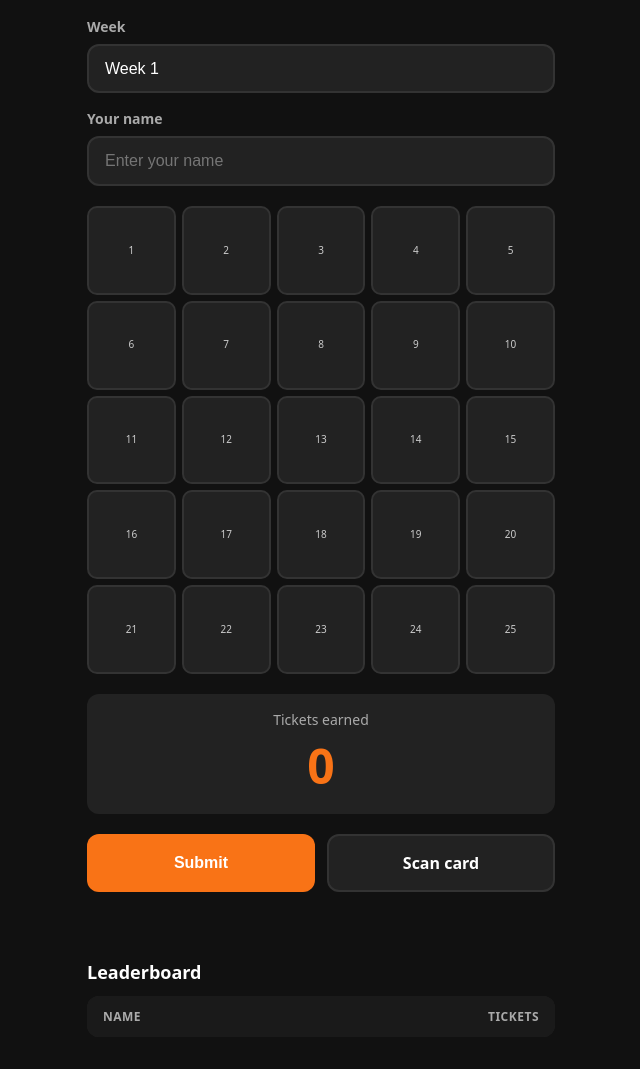
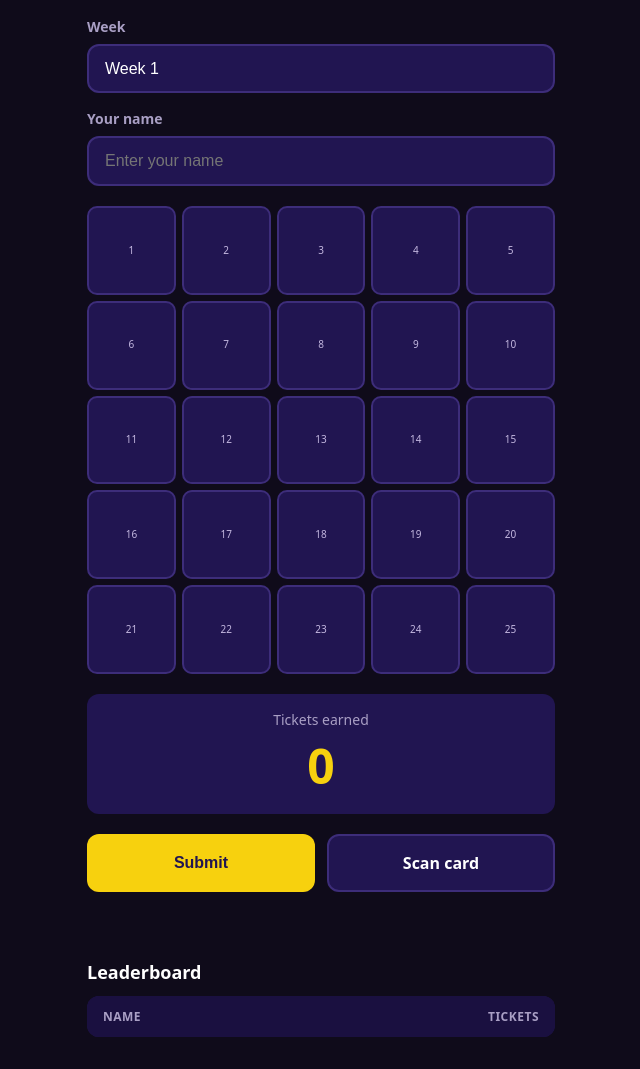
Before and after one commit to bradthurber/f45-bingo-cf, a website: page pages/index.html in a window 1280 px wide. Shown: the part 57-1126 px from the top of the page, without its empty margins (319-959 px from the left). Drawn offline with Linux system fonts and the light colour scheme; no server answers.

Commit message:
Update colors to F45 brand (purple and yellow)
Replace orange theme with official F45 colors:
- Purple (#211551) for backgrounds
- Yellow (#f7d10e) for accents and CTAs
- Dark purple text on yellow for contrast

Co-Authored-By: Claude Opus 4.5 <noreply@anthropic.com>

```diff
--- a/pages/styles.css
+++ b/pages/styles.css
@@ -5,7 +5,7 @@
 body {
   font-family: system-ui, -apple-system, sans-serif;
   margin: 0;
-  background: #111;
+  background: #0f0b1a;
   color: #fff;
   min-height: 100vh;
   padding: env(safe-area-inset-top) env(safe-area-inset-right) env(safe-area-inset-bottom) env(safe-area-inset-left);
@@ -23,7 +23,7 @@ h1 {
   font-weight: 800;
   margin: 0 0 20px 0;
   text-align: center;
-  color: #f97316;
+  color: #f7d10e;
 }
 
 h2 {
@@ -42,7 +42,7 @@ h2 {
   font-weight: 600;
   font-size: 14px;
   margin-bottom: 8px;
-  color: #aaa;
+  color: #a99fc4;
 }
 
 .input {
@@ -50,15 +50,15 @@ h2 {
   padding: 14px 16px;
   font-size: 16px;
   border-radius: 12px;
-  border: 2px solid #333;
-  background: #222;
+  border: 2px solid #3d2d7a;
+  background: #211551;
   color: #fff;
   -webkit-appearance: none;
 }
 
 .input:focus {
   outline: none;
-  border-color: #f97316;
+  border-color: #f7d10e;
 }
 
 select.input {
@@ -81,8 +81,8 @@ select.input {
   aspect-ratio: 1;
   padding: 6px;
   border-radius: 10px;
-  border: 2px solid #333;
-  background: #222;
+  border: 2px solid #3d2d7a;
+  background: #211551;
   font-size: 10px;
   font-weight: 500;
   line-height: 1.15;
@@ -94,7 +94,7 @@ select.input {
   overflow: hidden;
   word-break: break-word;
   hyphens: auto;
-  color: #ccc;
+  color: #c4b8e0;
   transition: all 0.15s ease;
   -webkit-tap-highlight-color: transparent;
 }
@@ -104,15 +104,15 @@ select.input {
 }
 
 .cell.marked {
-  background: #f97316;
-  color: #fff;
-  border-color: #f97316;
+  background: #f7d10e;
+  color: #211551;
+  border-color: #f7d10e;
   font-weight: 600;
 }
 
 /* Tickets */
 .tickets {
-  background: #222;
+  background: #211551;
   border-radius: 12px;
   padding: 16px;
   text-align: center;
@@ -121,14 +121,14 @@ select.input {
 
 .tickets-label {
   font-size: 14px;
-  color: #aaa;
+  color: #a99fc4;
   margin-bottom: 4px;
 }
 
 #ticketCount {
   font-size: 48px;
   font-weight: 800;
-  color: #f97316;
+  color: #f7d10e;
 }
 
 /* Actions */
@@ -145,14 +145,14 @@ select.input {
   font-weight: 700;
   border-radius: 12px;
   border: none;
-  background: #f97316;
-  color: #fff;
+  background: #f7d10e;
+  color: #211551;
   cursor: pointer;
   -webkit-tap-highlight-color: transparent;
 }
 
 #submitBtn:active {
-  background: #ea580c;
+  background: #d4b00c;
 }
 
 .scan {
@@ -163,15 +163,15 @@ select.input {
   font-size: 16px;
   font-weight: 700;
   border-radius: 12px;
-  border: 2px solid #333;
-  background: #222;
+  border: 2px solid #3d2d7a;
+  background: #211551;
   color: #fff;
   cursor: pointer;
   -webkit-tap-highlight-color: transparent;
 }
 
 .scan:active {
-  background: #333;
+  background: #3d2d7a;
 }
 
 .scan input {
@@ -193,7 +193,7 @@ select.input {
 }
 
 .scan-status.scanning {
-  color: #aaa;
+  color: #a99fc4;
 }
 
 .scan-status.success {
@@ -207,7 +207,7 @@ select.input {
 /* Leaderboard */
 .leaderboard {
   width: 100%;
-  background: #222;
+  background: #211551;
   border-radius: 12px;
   overflow: hidden;
   border-collapse: collapse;
@@ -218,10 +218,10 @@ select.input {
   text-align: left;
   font-size: 12px;
   font-weight: 600;
-  color: #aaa;
+  color: #a99fc4;
   text-transform: uppercase;
   letter-spacing: 0.5px;
-  background: #1a1a1a;
+  background: #1a1040;
 }
 
 .leaderboard th:last-child {
@@ -230,7 +230,7 @@ select.input {
 
 .leaderboard td {
   padding: 14px 16px;
-  border-top: 1px solid #333;
+  border-top: 1px solid #3d2d7a;
   font-size: 15px;
 }
 
@@ -241,7 +241,7 @@ select.input {
 .leaderboard td:last-child {
   text-align: right;
   font-weight: 800;
-  color: #f97316;
+  color: #f7d10e;
 }
 
 .leaderboard tbody tr:first-child td {
```
